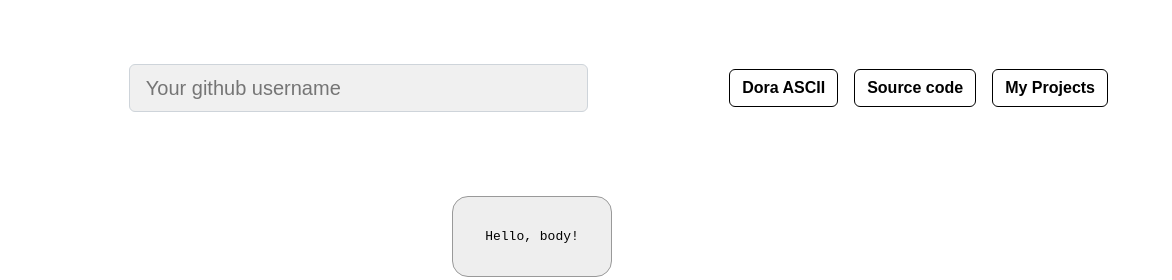
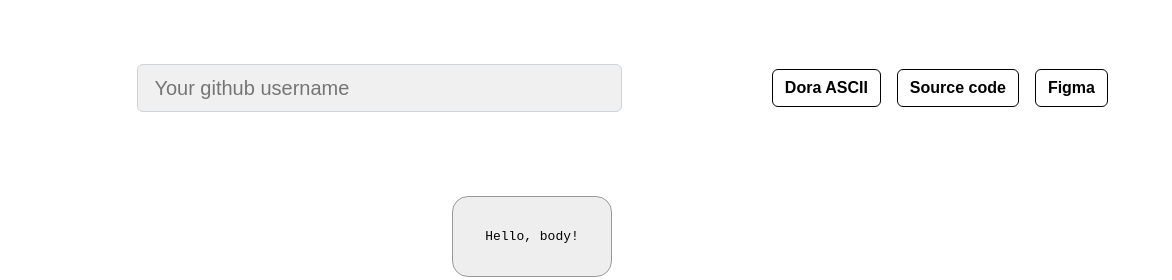
Before and after one commit to lipa44/web-labs, a plain HTML site: page lab1/index.html in a window 1280 px wide. Shown: the top 280 px of the page, 108-1280 px from the left. Drawn offline with Linux system fonts and the light colour scheme; a web font is replaced by a local one.

Commit message:
feat: figma link added

```diff
--- a/lab1/index.html
+++ b/lab1/index.html
@@ -40,7 +40,7 @@
         <div style="display: flex; justify-content: center;">
             <button class="custom-button dora-btn" id="dora-btn" onclick="setDoraASCII()">Dora ASCII</button>
             <button class="custom-button source-code" id="source-code" onclick="setSourceCode()">Source code</button>
-            <button class="custom-button" onclick="alert('Нема)')">My Projects</button>
+            <button class="custom-button" onclick="window.open('https://www.figma.com/file/EhHjMSYBQ4xSgbygUO2b65/lab-1?node-id=0%3A1')">Figma</button>
         </div>
     </div>
 
```
